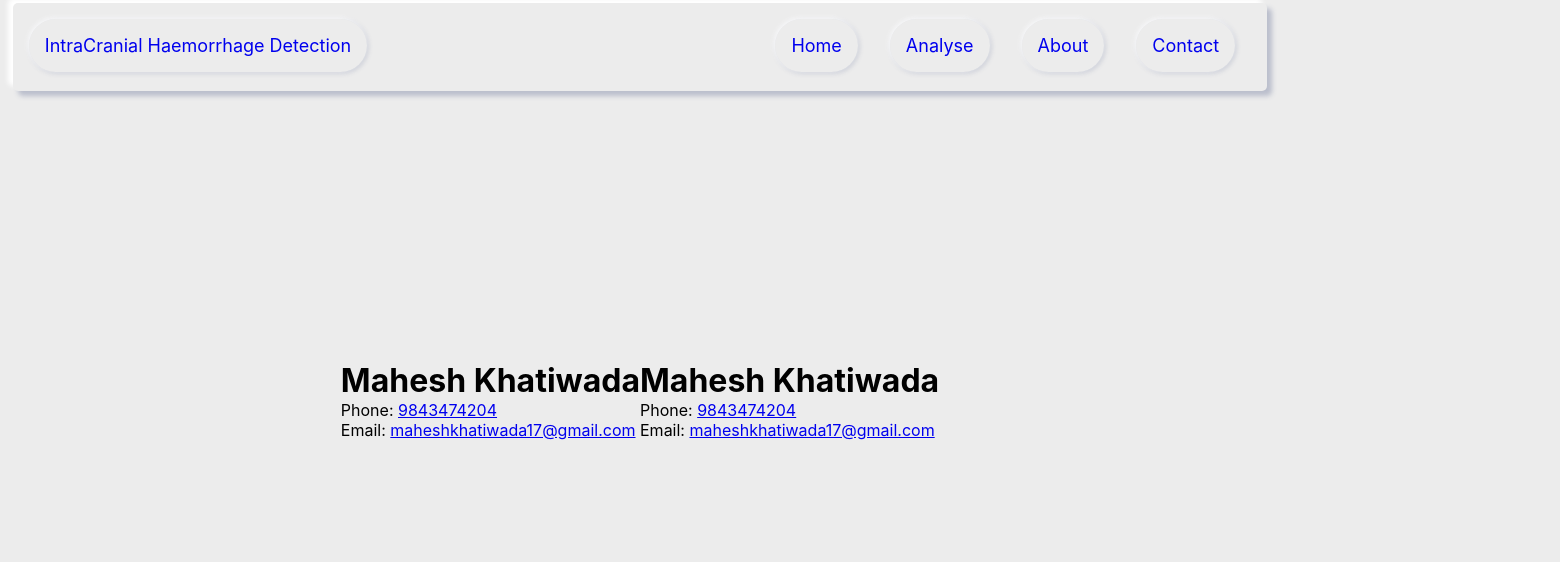
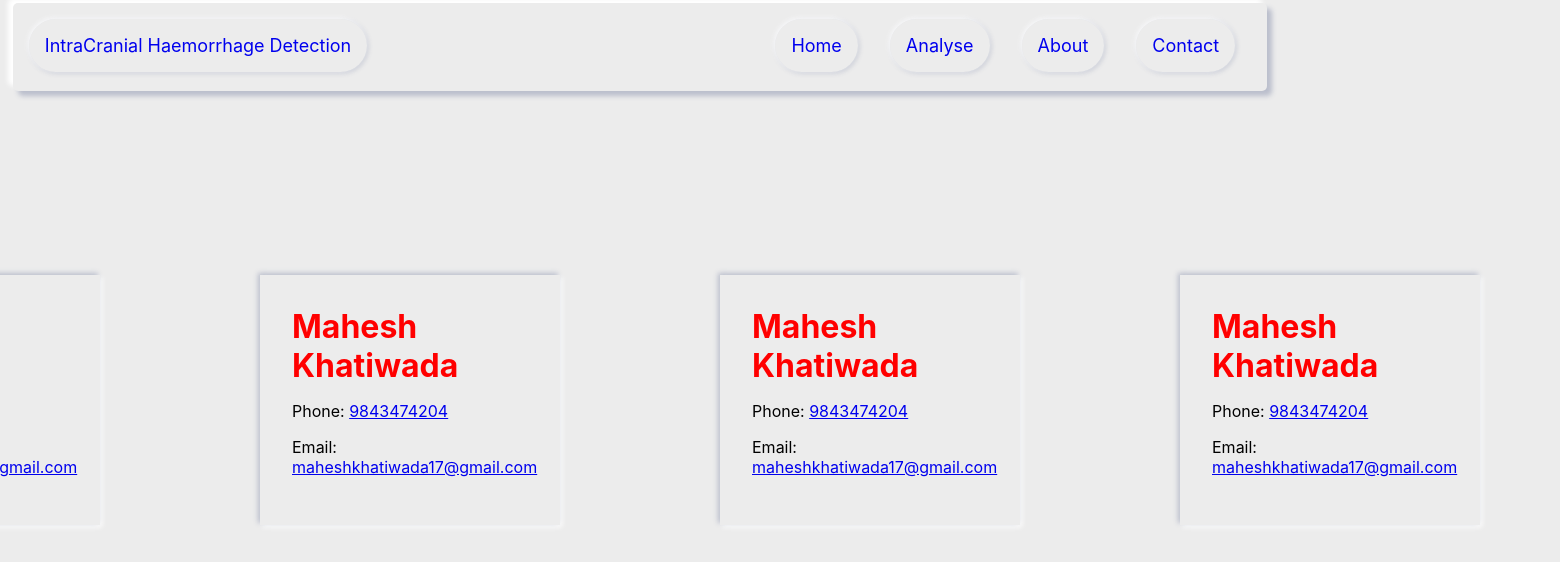
Before and after one commit to MaheshKhatiwada/Ich, a React (Create React App) app: page /contact in a window 1280 px wide. Shown: the top 562 px of the page, 1560 px wide, since content can reach past the window. Built offline with nearby package versions, Linux system fonts and the light colour scheme.

Commit message:
added more components

```diff
--- a/src/App.js
+++ b/src/App.js
@@ -1,34 +1,37 @@
 import React from 'react';
 import './App.css';
 import Analyse from './components/Analyse';
-import Contact from './components/Contact';
+import Contacts from './components/Contacts';
 import Home from './components/Home';
 import Navbar from './components/Navbar';
+import About from "./components/About";
+import Result from "./components/Result";
 import { BrowserRouter, Route, Switch } from 'react-router-dom';
 
 function App() {
   return (
     <div className="app">
+        <BrowserRouter>
         <Navbar/>
-     <BrowserRouter>
           <Switch>
-       <Route path="/home">
-         <Home />
+            <Route path="/about">
+            <About/>
             </Route>
             <Route path="/analyse">
               <Analyse/>
             </Route>
             <Route path="/contact">
-        <Contact
-        name="Mahesh Khatiwada"
-        phone="9843474204"
-        email="maheshkhatiwada17@gmail.com"
+              <Contacts
               />
-      <Contact
-        name="Mahesh Khatiwada"
-        phone="9843474204"
-        email="maheshkhatiwada17@gmail.com"
-    />
+          </Route>
+            <Route path="/home">
+              <Home />
+            </Route>
+            <Route path="/result">
+              <Result />
+            </Route>
+            <Route path="/">
+            <Home />
            </Route>
           </Switch>
         </BrowserRouter>
--- /dev/null
+++ b/src/components/About.js
@@ -0,0 +1,12 @@
+import React from 'react'
+import "../css/About.css";
+
+function About() {
+    return (
+        <div className="about">
+            <h1>Intracranial Haemorrhage Detection </h1>
+        </div>
+    )
+}
+
+export default About;
--- a/src/components/Analyse.js
+++ b/src/components/Analyse.js
@@ -1,13 +1,19 @@
 import React from 'react'
+import { useHistory } from 'react-router-dom';
 import "../css/Analyse.css";
 
 function Analyse() {
+    const history=useHistory();
+    const handleUpload =(e)=>{
+        e.preventDefault();
+        history.push("/result");
+    };
     return (
         <div className="analyse">
 
             <h1>Intracranial Haemorrhage Detection</h1>
             <p>PLEASE,upload the picture below to detect Intracranial Haemorrhage... </p>
-            <button>Upload</button>
+            <button onClick={handleUpload}>Upload</button>
         </div>
     )
 }
--- a/src/components/Contact.js
+++ b/src/components/Contact.js
@@ -1,14 +1,16 @@
 import React from 'react'
+import { Link } from 'react-router-dom';
 import "../css/Contact.css";
 function Contact({name,phone,email}) {
     return (
         <div className="contact">
+
             <h1>{name}</h1>
             <p>
-                Phone: <a href="#">{phone}</a>
+                Phone: <Link to="#">{phone}</Link>
             </p>
             <p>
-                Email: <a href="gmail.com">{email}</a>
+                Email: <Link to="#">{email}</Link>
             </p>
         </div>
     )
--- /dev/null
+++ b/src/components/Contacts.js
@@ -0,0 +1,32 @@
+import React from 'react';
+import "../css/Contacts.css";
+import Contact from "./Contact";
+
+function Contacts() {
+    return (
+        <div className="contacts">
+            <Contact
+              name="Mahesh Khatiwada"
+              phone="9843474204"
+              email="maheshkhatiwada17@gmail.com"
+            />
+            <Contact
+              name="Mahesh Khatiwada"
+              phone="9843474204"
+              email="maheshkhatiwada17@gmail.com"
+          />
+          <Contact
+              name="Mahesh Khatiwada"
+              phone="9843474204"
+              email="maheshkhatiwada17@gmail.com"
+          />
+          <Contact
+              name="Mahesh Khatiwada"
+              phone="9843474204"
+              email="maheshkhatiwada17@gmail.com"
+          />
+        </div>
+    )
+}
+
+export default Contacts
--- a/src/components/Home.js
+++ b/src/components/Home.js
@@ -1,7 +1,19 @@
 import React from 'react';
+import {useHistory} from "react-router-dom";
+
 import "../css/Home.css";
 
 function Home() {
+    const history=useHistory();
+
+      const handleStart= (e)=>{
+        e.preventDefault();
+        history.push("/analyse");
+    };
+    const handleRead=(e)=>{
+        e.preventDefault();
+        history.push("/about");
+    }
 
 
     return (
@@ -9,11 +21,11 @@ function Home() {
            <div className="home__start">
                <h1>IntraCranial Haemorrhage Detection</h1>
                <p> Click Start Now Button to analyse the result!</p>
-               <button >Start Now</button>
+               <button  onClick={handleStart}>Start Now</button>
            </div>
            <div className="home__info">
                <h1>Information About IntraCranial Haemorrhage Detection</h1>
-               <button>Read About ICH</button>
+               <button onClick={handleRead}> Read About ICH</button>
            </div>
         </div>
     )
--- a/src/components/Navbar.js
+++ b/src/components/Navbar.js
@@ -1,4 +1,5 @@
 import React from 'react';
+import {Link} from "react-router-dom";
 import "../css/Navbar.css";
 
 function Navbar() {
@@ -6,12 +7,12 @@ function Navbar() {
         <div className="navbar">
            <nav>
                <ul className="navbar__list">
-                   <li className="navbar__item"><a href="/home">IntraCranial Haemorrhage Detection</a>
+                   <li className="navbar__item"><Link to="/" >IntraCranial Haemorrhage Detection</Link>
                    </li>
-                   <li className="navbar__item"><a href="/home">Home </a></li>
-                   <li className="navbar__item"><a href="/analyse">Analyse </a></li>
-                   <li className="navbar__item"><a href="/about">About </a></li>
-                   <li className="navbar__item"><a href="/contact">Contact</a></li>
+                   <li className="navbar__item"><Link to="/home" >Home </Link></li>
+                   <li className="navbar__item"><Link to="/analyse"  >Analyse </Link></li>
+                   <li className="navbar__item"><Link to="/about">About </Link></li>
+                   <li className="navbar__item"><Link to="/contact" >Contact</Link></li>
                </ul>
            </nav>
         </div>
--- /dev/null
+++ b/src/components/Result.js
@@ -0,0 +1,12 @@
+import React from 'react'
+import "../css/Result.css";
+
+function Result() {
+    return (
+        <div className="result">
+            <h1>Result</h1>
+        </div>
+    )
+}
+
+export default Result
--- a/src/css/Contact.css
+++ b/src/css/Contact.css
@@ -0,0 +1,15 @@
+.contact{
+    margin: 5rem;
+    height: auto;
+    width: 300px;
+    padding: 2rem;
+    box-shadow: -2px -2px 5px #babecc,2px 2px 5px #fff;
+}
+
+.contact>h1{
+    color:red;
+    margin-bottom: 1rem;
+}
+.contact>p{
+    margin:1rem 0;
+}
--- /dev/null
+++ b/src/css/Contacts.css
@@ -0,0 +1,4 @@
+.contacts{
+    display: flex;
+    flex-direction: row;
+}
```
Also changed, not shown: src/css/About.css (added), src/css/Result.css (added). Lines whose indentation alone changed are shown as unchanged.
